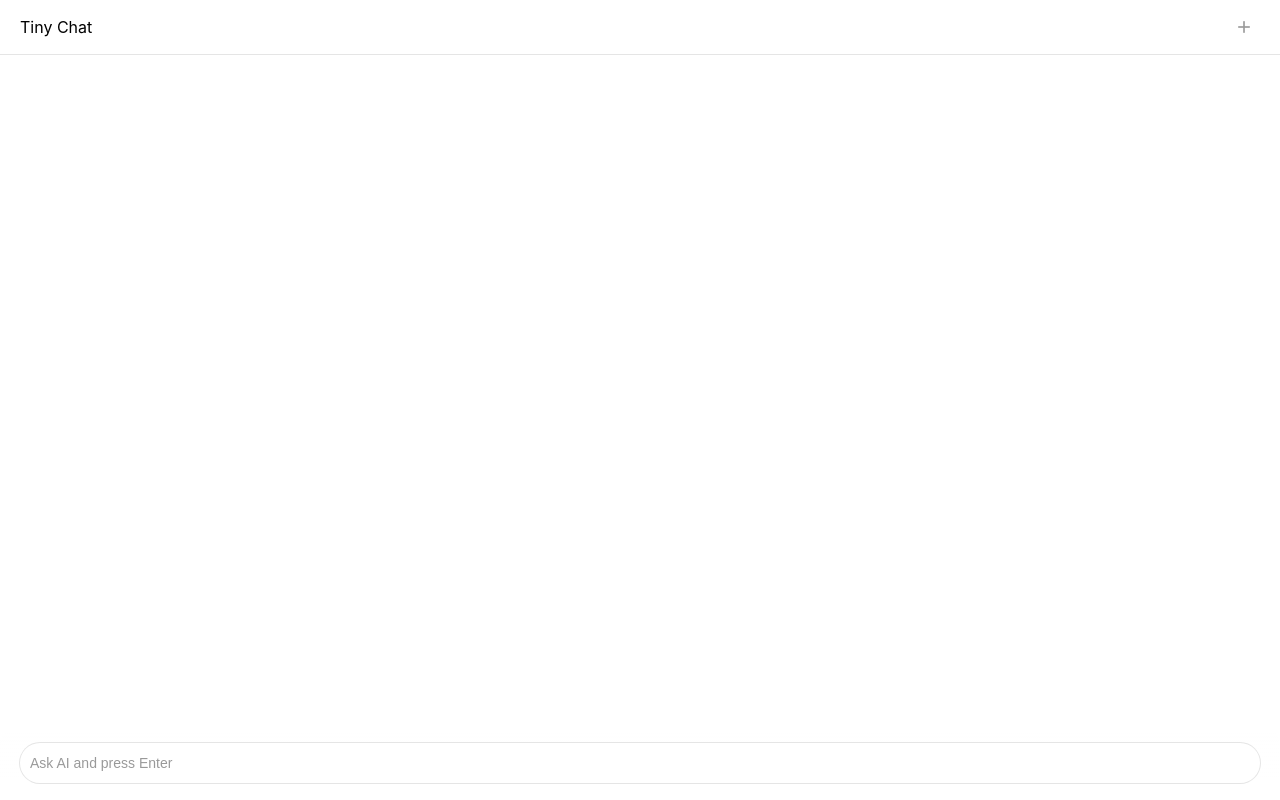
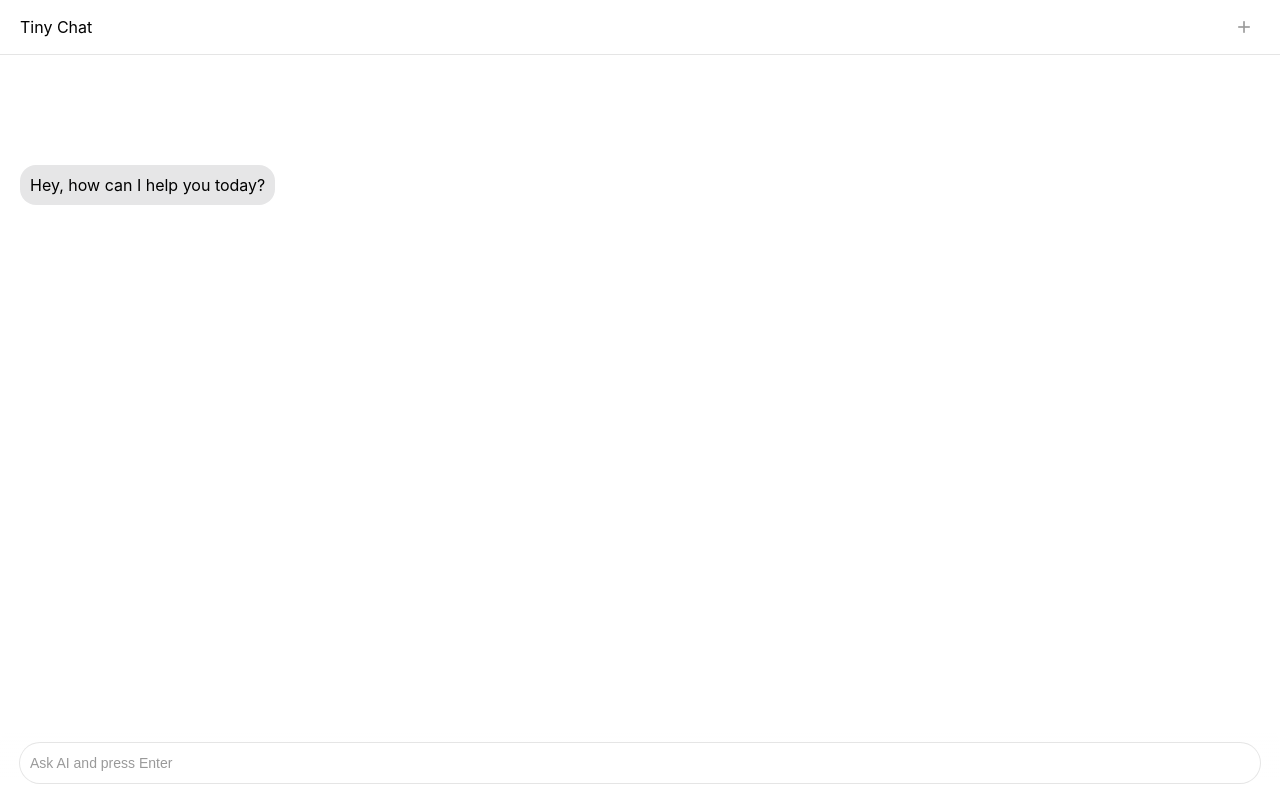
Before and after one commit to gerardserra/summon-chat, a plain HTML site: page chat-ui.html in a window 1280 px wide. Drawn offline with Linux system fonts and the light colour scheme.

Commit message:
empty message updated

```diff
--- a/chat-behavior.js
+++ b/chat-behavior.js
@@ -1,7 +1,15 @@
+
+function toggleInitialMessage() {
+    const initialMessage = document.querySelector('.initial-message');
+    if (initialMessage) {
+      initialMessage.style.display = 'none'; // Hide the initial message if it exists
+    }
+  }
 
 function createNewChat() {
     var chatBody = document.getElementById('chatBody');
     chatBody.innerHTML = ''; // Clear all messages
+    createEmptyMessage();
 }
 // Function to simulate sending a message to an endpoint and receiving a response
 function sendMessageToServer(message) {
@@ -36,11 +44,22 @@ function scrollToBottomWithSpacing() {
   chatBody.scrollTop = chatBody.scrollHeight + 0; // Subtract N pixels for spacing
 }
 
+function createEmptyMessage(){
+// Add a placeholder message for initial chat state
+var initialMessageDiv = document.createElement('div');
+initialMessageDiv.classList.add('initial-message');
+initialMessageDiv.innerHTML = `
+  Hey, how can I help you today?
+`;
+chatBody.appendChild(initialMessageDiv);
+}
+
+
 // Event listener for the chat input
 document.addEventListener("DOMContentLoaded", function () {
   var input = document.getElementById("chatInput");
   var chatBody = document.getElementById("chatBody");
-
+  createEmptyMessage();
   input.addEventListener("keypress", function (event) {
     if (event.key === "Enter") {
       var message = input.value.trim();
--- a/chat-ui.css
+++ b/chat-ui.css
@@ -11,6 +11,25 @@ html {
   height: 100%;
   flex-direction: column;
   align-items: flex-start;
+}
+
+/* Initial Message */
+.initial-message {
+  border-radius: 16px;
+  background: rgba(16, 16, 19, 0.10); /* Grayish color for initial message */
+  color: #000; /* Text color for initial message */
+  text-align: left; /* Align initial message to the left */
+  max-width: 80%; /* Set max width to 80% of the container */
+  padding: 10px; /* Add some padding for better readability */
+  margin: 10px 0; /* Add margin for spacing between messages */
+  display: flex;
+  flex-direction: column; /* Stack content vertically */
+  align-self: flex-start; /* Align the entire container to the left */
+}
+
+/* Bot Icon */
+.bot-icon {
+  margin-right: 10px; /* Add margin to the icon for spacing */
 }
 
 .chat-header {
```
Also changed, not shown: index.html (+2 -0 lines).
